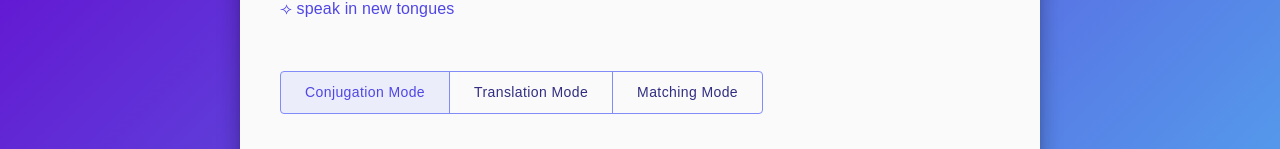
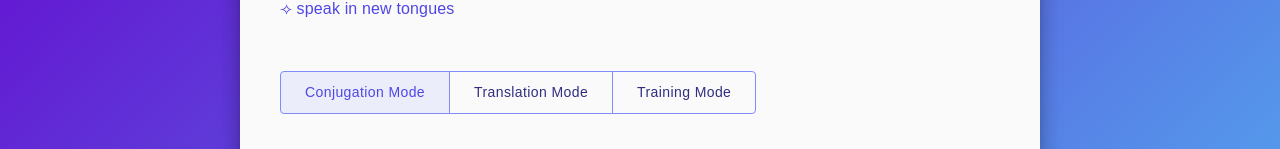
Before and after one commit to BranPap/glossolalia, a React (Vite) app: page / in a window 1280 px wide. Shown: the part 204-353 px from the top of the page. Built offline with nearby package versions, Linux system fonts and the light colour scheme.

Commit message:
changed matching to training mode

```diff
--- a/src/components/GameControls.jsx
+++ b/src/components/GameControls.jsx
@@ -59,7 +59,7 @@ const GameControls = ({
             Translation Mode
           </ToggleButton>
           <ToggleButton value="matching">
-            Matching Mode
+            Training Mode
           </ToggleButton>
         </ToggleButtonGroup>
       </Box>
--- a/src/components/ScoreHistory.jsx
+++ b/src/components/ScoreHistory.jsx
@@ -120,8 +120,8 @@ const ScoreHistory = ({ open, onClose, theme }) => {
                               ? 'Translation'
                               : (item.mode === 'translationReverse'
                                 ? 'Reverse Translation'
-                                : (item.mode === 'matching'
-                                  ? `Matching (${item.tense})`
+                                : (item.mode === 'training'
+                                  ? `Training (${item.tense})`
                                   : item.mode)))}
                         </Typography>
                       }
--- a/src/hooks/useMatchingGame.js
+++ b/src/hooks/useMatchingGame.js
@@ -48,7 +48,7 @@ export const useMatchingGame = (verbs, language, tense, theme, onGameComplete) =
           total: totalVerbs,
           language,
           tense,
-          mode: 'matching' // This is the key used for display
+          mode: 'training' // This is the key used for display
         };
 
         // Add new score to history and save back to localStorage
```
